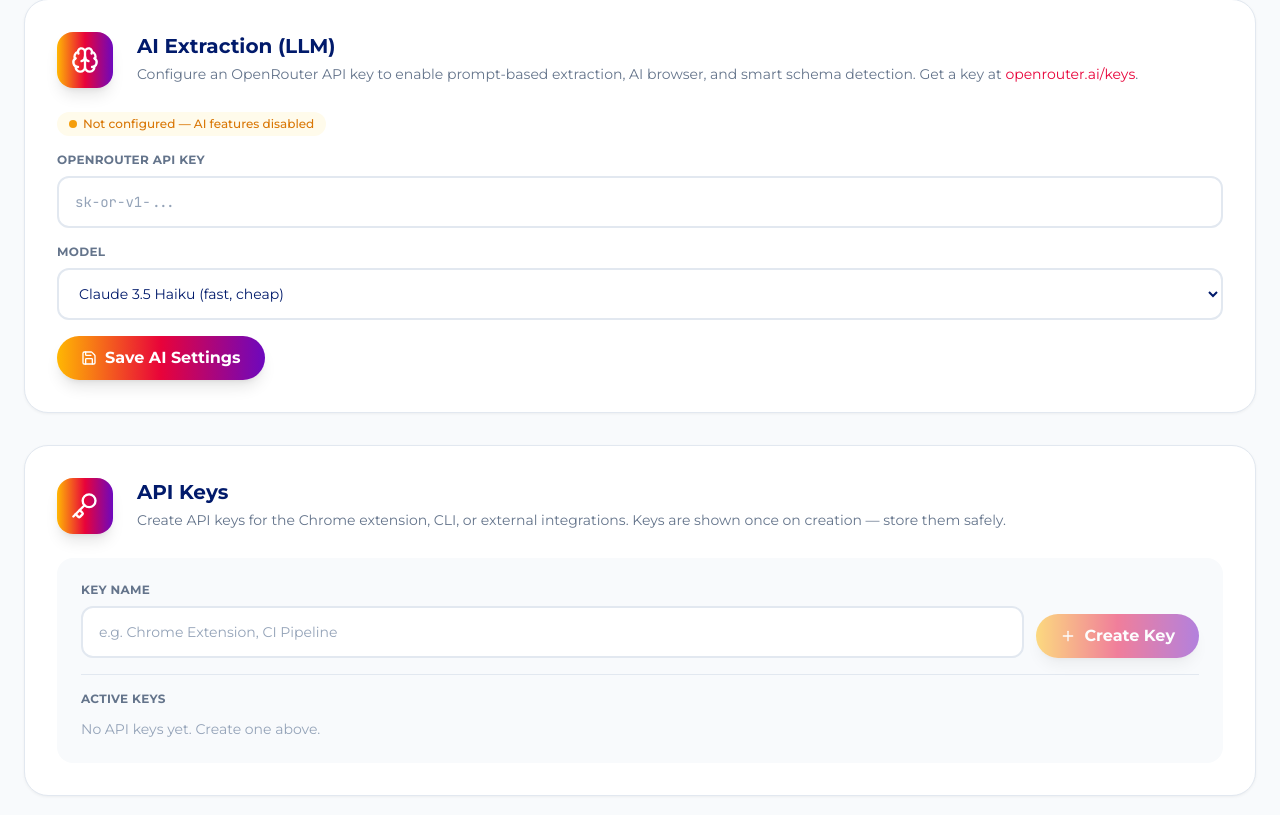
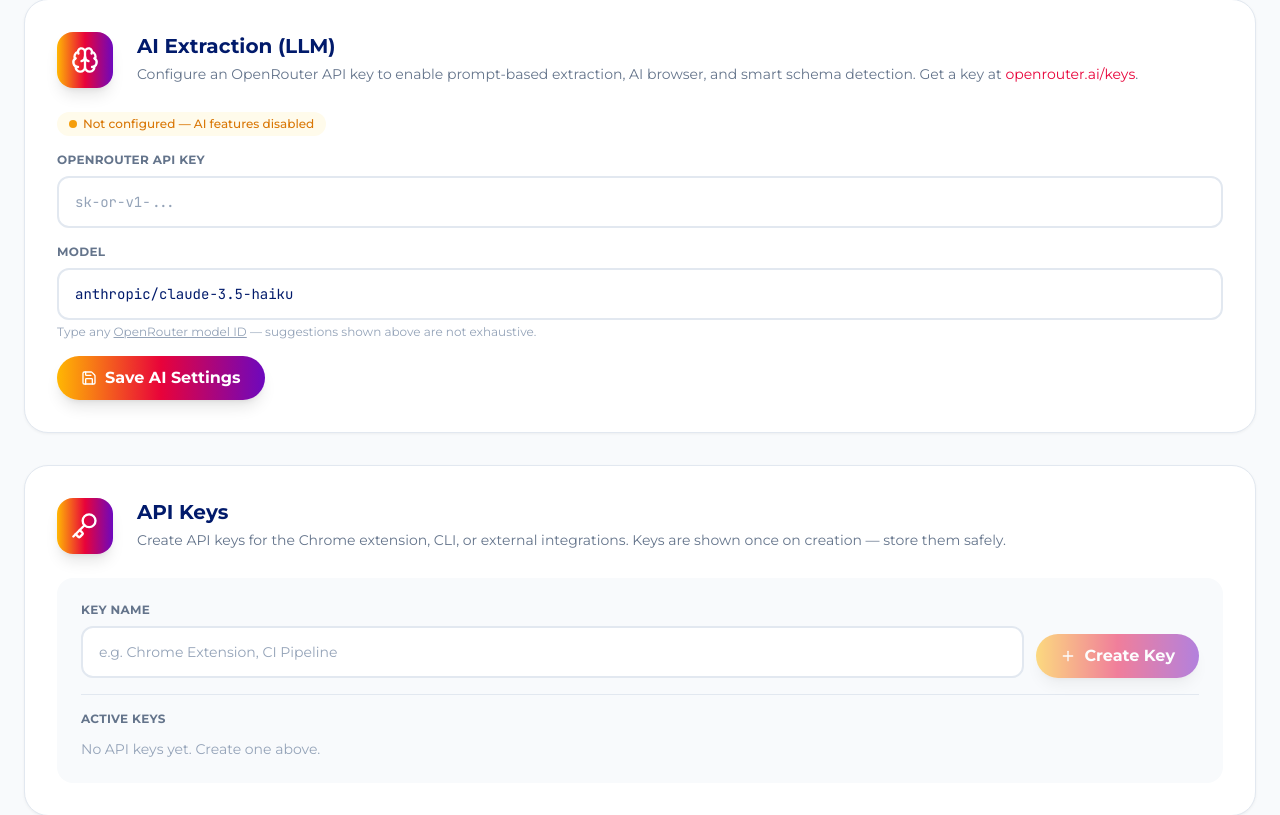
Before and after one commit to Champ-Deep/LakeStream, a Python web app: template src/templates/web/pages/settings/index.html in a window 1280 px wide. Shown: the part 833-1648 px from the top of the page. Run offline with Jinja, Linux system fonts and the light colour scheme; the template is opened without the code that fills it, so the values that code supplies are empty; some libraries are stand-ins or nearby versions.

Commit message:
fix: clipboard fallback for all copy buttons; free-text model input with datalist

```diff
--- a/src/templates/web/pages/settings/index.html
+++ b/src/templates/web/pages/settings/index.html
@@ -135,13 +135,22 @@
       <!-- Model selector -->
       <div>
         <label class="block text-xs font-bold text-slate-500 dark:text-gray-400 uppercase tracking-wide mb-2">Model</label>
-        <select x-model="model" class="input w-full text-sm">
-          <option value="anthropic/claude-3.5-haiku">Claude 3.5 Haiku (fast, cheap)</option>
-          <option value="anthropic/claude-sonnet-4">Claude Sonnet 4 (balanced)</option>
-          <option value="google/gemini-2.0-flash-001">Gemini 2.0 Flash (fast)</option>
-          <option value="openai/gpt-4o-mini">GPT-4o Mini (budget)</option>
-          <option value="openai/gpt-4o">GPT-4o (premium)</option>
-        </select>
+        <input type="text" x-model="model" list="model-suggestions"
+          class="input w-full text-sm font-mono"
+          placeholder="e.g. anthropic/claude-sonnet-4-5">
+        <datalist id="model-suggestions">
+          <option value="anthropic/claude-opus-4-5">Claude Opus 4.5 (most capable)</option>
+          <option value="anthropic/claude-sonnet-4-5">Claude Sonnet 4.5 (balanced)</option>
+          <option value="anthropic/claude-haiku-4-5">Claude Haiku 4.5 (fast, cheap)</option>
+          <option value="google/gemini-2.5-pro-preview">Gemini 2.5 Pro Preview</option>
+          <option value="google/gemini-2.0-flash-001">Gemini 2.0 Flash</option>
+          <option value="openai/gpt-4.1">GPT-4.1</option>
+          <option value="openai/gpt-4.1-mini">GPT-4.1 Mini</option>
+          <option value="openai/o4-mini">o4-mini (reasoning)</option>
+          <option value="deepseek/deepseek-r1">DeepSeek R1 (free tier)</option>
+          <option value="meta-llama/llama-4-maverick">Llama 4 Maverick (free tier)</option>
+        </datalist>
+        <p class="text-xs text-slate-400 mt-1">Type any <a href="https://openrouter.ai/models" target="_blank" class="underline hover:text-brand-red">OpenRouter model ID</a> — suggestions shown above are not exhaustive.</p>
       </div>
 
       <!-- Save button -->
@@ -574,10 +583,11 @@
       },
 
       copyNewKey() {
-        const input = document.getElementById('new-api-key');
-        navigator.clipboard.writeText(input.value);
-        this.copied = true;
-        setTimeout(() => this.copied = false, 3000);
+        const text = document.getElementById('new-api-key').value;
+        const onSuccess = () => { this.copied = true; setTimeout(() => this.copied = false, 3000); };
+        if (navigator.clipboard?.writeText) {
+          navigator.clipboard.writeText(text).then(onSuccess).catch(() => { _fallbackCopy(text); onSuccess(); });
+        } else { _fallbackCopy(text); onSuccess(); }
       }
     }
   }
@@ -622,17 +632,23 @@
     }
   }
 
+  function _fallbackCopy(text) {
+    const ta = document.createElement('textarea');
+    ta.value = text; ta.style.position = 'fixed'; ta.style.opacity = '0';
+    document.body.appendChild(ta); ta.select(); document.execCommand('copy'); document.body.removeChild(ta);
+  }
+
   function copyToClipboard(inputId, button) {
-    const input = document.getElementById(inputId);
-    navigator.clipboard.writeText(input.value).then(() => {
+    const text = document.getElementById(inputId).value;
+    const onSuccess = () => {
       const icon = button.querySelector('i');
       icon.setAttribute('data-lucide', 'check');
       lucide.createIcons();
-      setTimeout(() => {
-        icon.setAttribute('data-lucide', 'copy');
-        lucide.createIcons();
-      }, 2000);
-    });
+      setTimeout(() => { icon.setAttribute('data-lucide', 'copy'); lucide.createIcons(); }, 2000);
+    };
+    if (navigator.clipboard?.writeText) {
+      navigator.clipboard.writeText(text).then(onSuccess).catch(() => { _fallbackCopy(text); onSuccess(); });
+    } else { _fallbackCopy(text); onSuccess(); }
   }
 
   function webhookSettings() {
```
